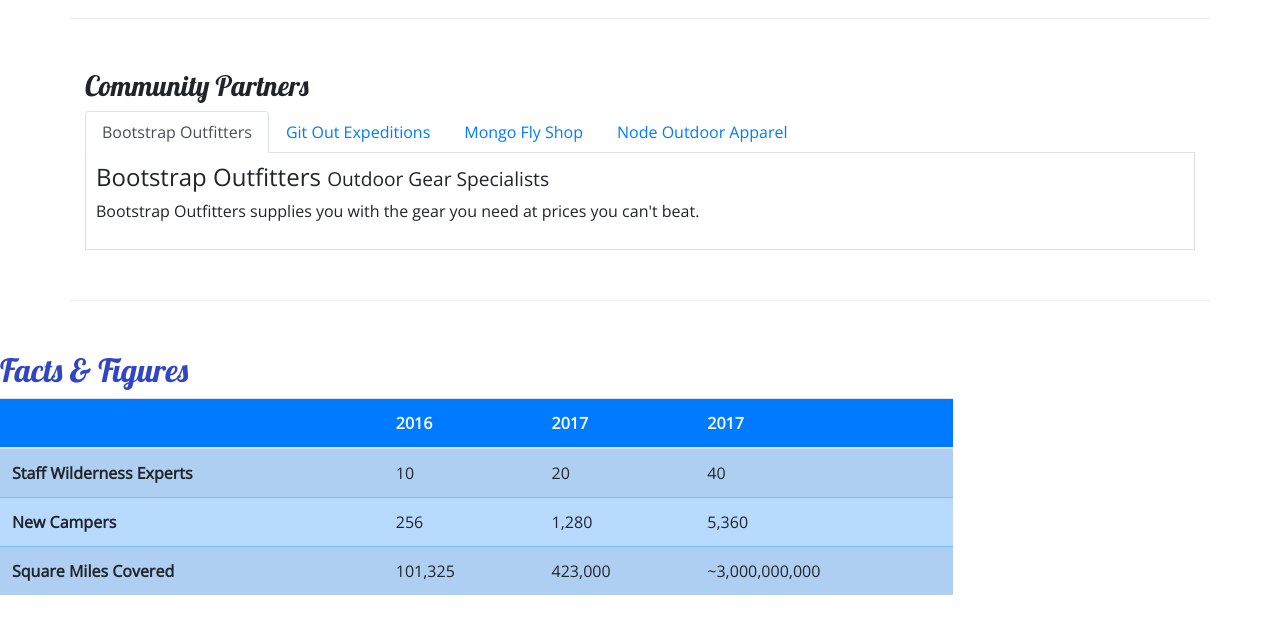
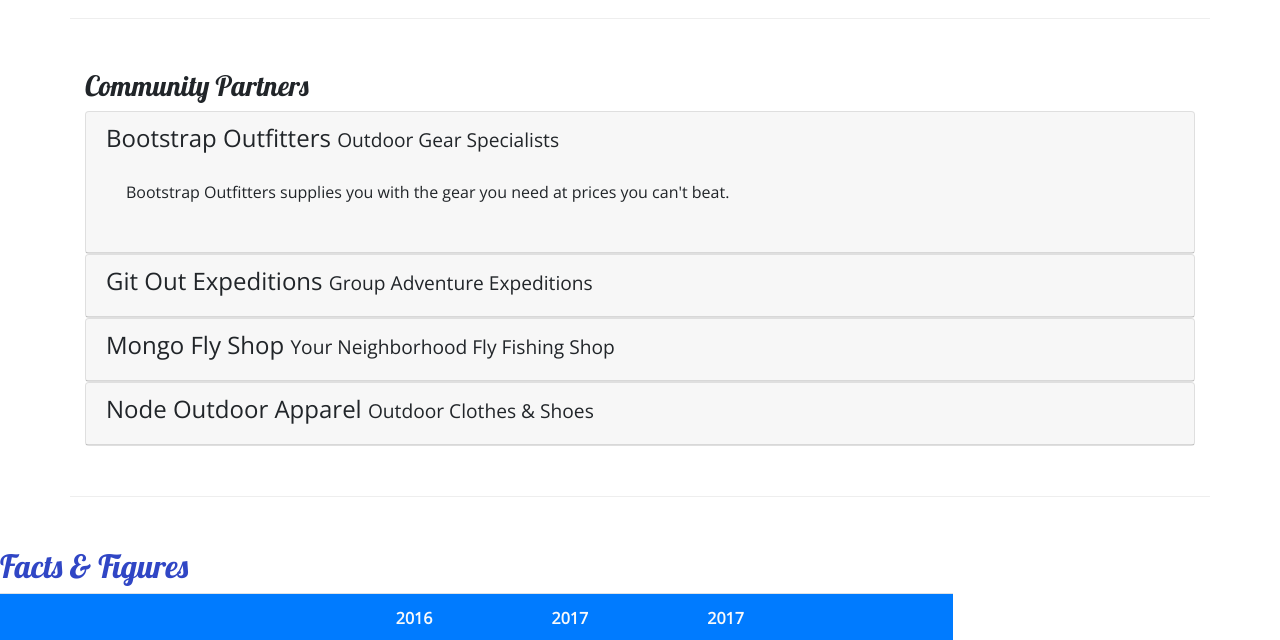
Before and after one commit to wsethbrown/bootstrap, a website: page aboutus.html in a window 1280 px wide. Shown: the part 810-1450 px from the top of the page. Drawn offline with nearby package versions, Linux system fonts and the light colour scheme.

Commit message:
add accordion to aboutus.html, update a, a:hover rule in styles.css

```diff
--- a/aboutus.html
+++ b/aboutus.html
@@ -103,29 +103,58 @@
         <div class="row row-content">
             <div class="col">
                 <h3>Community Partners</h3>
-                <ul class="nav nav-tabs">
-                    <li class="nav-item"><a href="#bootstrap" role="tab" data-toggle="tab" class="nav-link active">Bootstrap Outfitters</a></li>
-                    <li class="nav-item"><a href="#git" role="tab" data-toggle="tab" class="nav-link">Git Out Expeditions</a></li>
-                    <li class="nav-item"><a href="#mongo" role="tab" data-toggle="tab" class="nav-link">Mongo Fly Shop</a></li>
-                    <li class="nav-item"><a href="#node" role="tab" data-toggle="tab" class="nav-link">Node Outdoor Apparel</a></li>
-                </ul>
 
-                <div class="tab-content">
-                    <div class="tab-pane fade show active" id="bootstrap">
-                        <h4>Bootstrap Outfitters <small>Outdoor Gear Specialists</small></h4>
-                        <p class="d-none d-sm-block">Bootstrap Outfitters supplies you with the gear you need at prices you can't beat.</p>
+                <div id="accordion">
+                    <div class="card">
+                        <div class="card-header" role="tab">
+                            <h4>
+                                <a data-toggle="collapse" data-target="#bootstrap">Bootstrap Outfitters <small>Outdoor Gear Specialists</small></a>
+                            </h4>
+                            <div class="collapse show" id="bootstrap" data-parent="#accordion">
+                                <div class="card-body">
+                                    <p class="d-none d-sm-block">Bootstrap Outfitters supplies you with the gear you need at prices you can't beat.</p>
+                                </div>
+                            </div>
+                        </div>
                     </div>
-                    <div class="tab-pane fade" id="git">
-                        <h4>Git Out Expeditions <small>Group Adventure Expeditions</small></h4>
-                        <p class="d-none d-sm-block">Join Git Out Expeditions to explore new horizons with a group of other adventurers!</p>
+
+                    <div class="card">
+                        <div class="card-header" role="tab">
+                            <h4>
+                                <a data-toggle="collapse" data-target="#git">Git Out Expeditions <small>Group Adventure Expeditions</small></a>
+                            </h4>
+                            <div class="collapse" id="git" data-parent="#accordion">
+                                <div class="card-body">
+                                    <p class="d-none d-sm-block">Join Git Out Expeditions to explore new horizons with a group of other adventurers!</p>
+                                </div>
+                            </div>
+                        </div>
                     </div>
-                    <div class="tab-pane fade" id="mongo">
-                        <h4>Mongo Fly Shop <small>Your Neighborhood Fly Fishing Shop</small></h4>
-                        <p class="d-none d-sm-block">Need a new fishing pole, a tacklebox, or flies of all kinds? Stop by Mongo Fly Shop.</p>
+
+                    <div class="card">
+                        <div class="card-header" role="tab">
+                            <h4>
+                                <a data-toggle="collapse" data-target="#mongo">Mongo Fly Shop <small>Your Neighborhood Fly Fishing Shop</small></a>
+                            </h4>
+                            <div class="collapse" id="mongo" data-parent="#accordion">
+                                <div class="card-body">
+                                    <p class="d-none d-sm-block">Need a new fishing pole, a tacklebox, or flies of all kinds? Stop by Mongo Fly Shop.</p>
+                                </div>
+                            </div>
+                        </div>
                     </div>
-                    <div class="tab-pane fade" id="node">
-                        <h4>Node Outdoor Apparel <small>Outdoor Clothes & Shoes</small></h4>
-                        <p class="d-none d-sm-block">From polar fleeces to swimsuits, hiking boots to waders, a visit to Node will be sure to get you covered.</p>
+
+                    <div class="card">
+                        <div class="card-header" role="tab">
+                            <h4>
+                                <a data-toggle="collapse" data-target="#node">Node Outdoor Apparel <small>Outdoor Clothes & Shoes</small></a>
+                            </h4>
+                            <div class="collapse" id="node" data-parent="#accordion">
+                                <div class="card-body">
+                                    <p class="d-none d-sm-block">From polar fleeces to swimsuits, hiking boots to waders, a visit to Node will be sure to get you covered.</p>
+                                </div>
+                            </div>
+                        </div>
                     </div>
                 </div>
 
--- a/css/styles.css
+++ b/css/styles.css
@@ -13,6 +13,11 @@ h2 {
 header h2 {
     color: #cec8ff;
 }
+
+a, a:hover {
+    color: inherit;
+    text-decoration: none;
+  }
 
 .site-footer {
     background-image: linear-gradient(#CEC8FF, white);
@@ -35,9 +40,3 @@ header h2 {
 .navbar {
     background-color: #901CAD;
 }
-
-.tab-content {
-    border: 1px solid #DDD;
-    border-top: none;
-    padding: 10px;
-}
```
